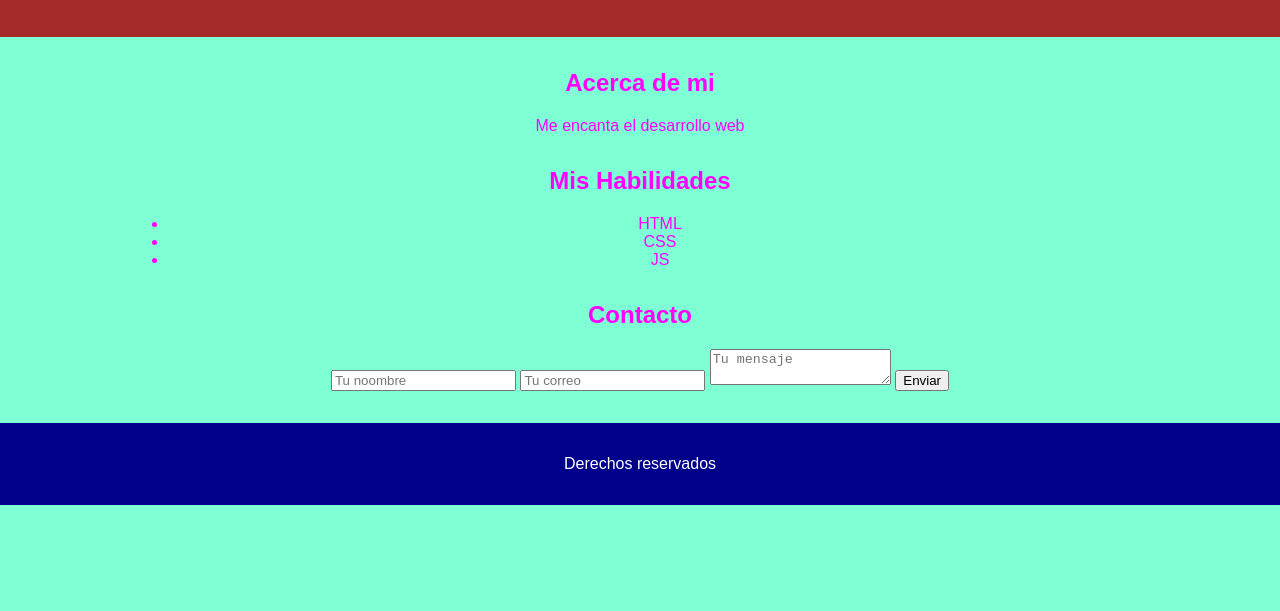
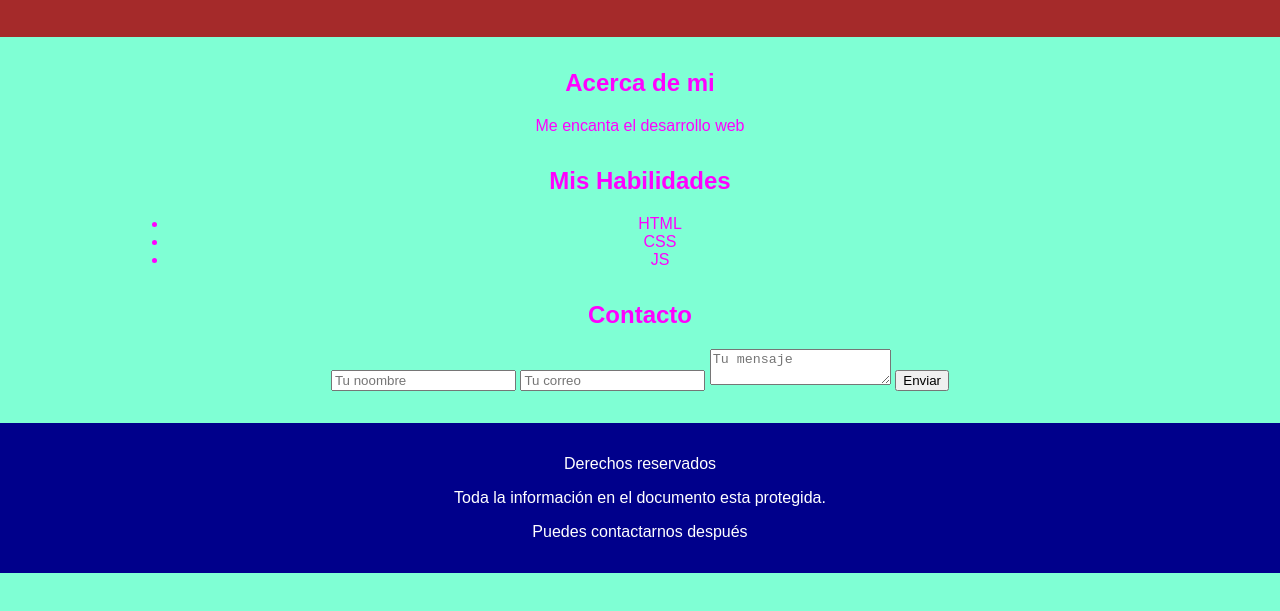
Before and after one commit to m4rcmob-afk/mi-portafolio, a plain HTML site: page Index.html in a window 1280 px wide. Shown: the part 125-736 px from the top of the page. Drawn offline with Linux system fonts and the light colour scheme.

Commit message:
Sexto commit: Actualización del footer

```diff
--- a/Index.html
+++ b/Index.html
@@ -36,6 +36,11 @@
         <p>
             Derechos reservados
         </p>
+        <p>Toda la información en el documento esta protegida.
+        </p>
+        <p>
+            Puedes contactarnos después
+        </p>
     </footer>
     <script src="js/script.js"></script>
 </body>
```
